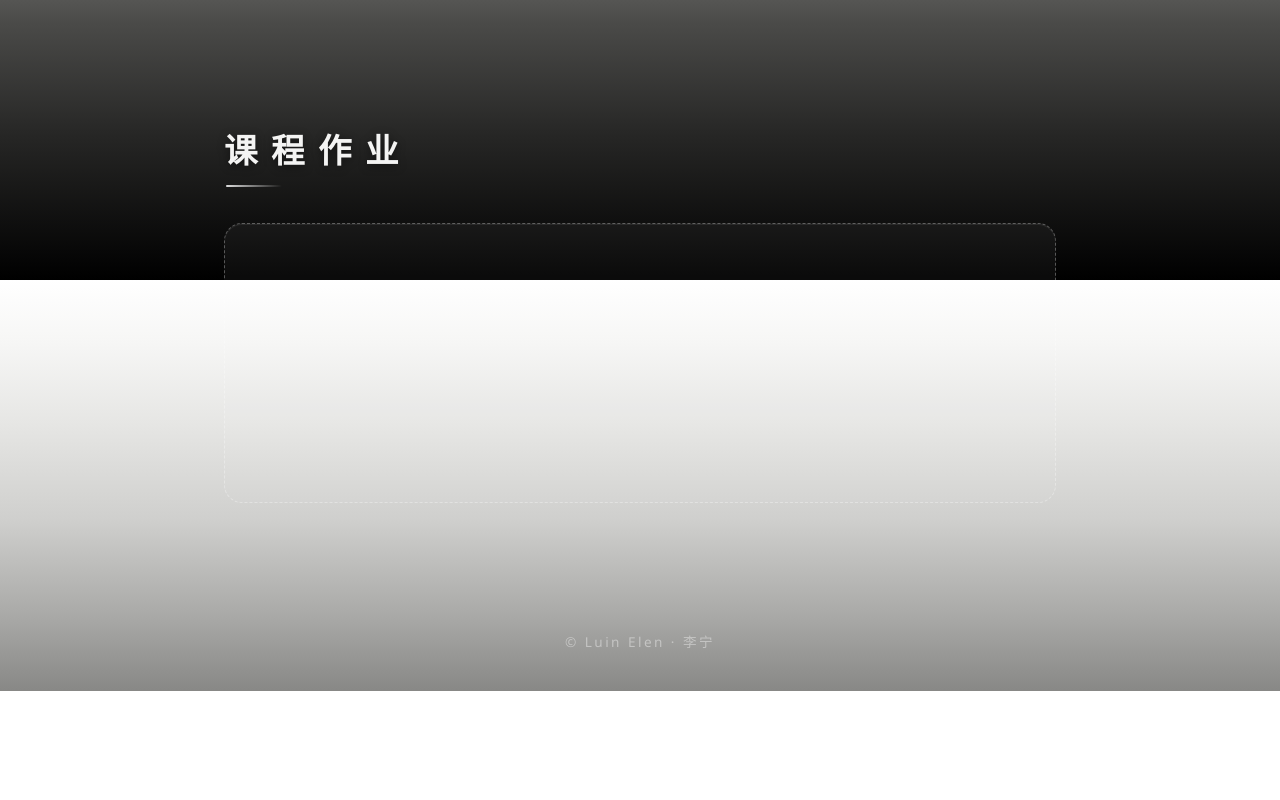
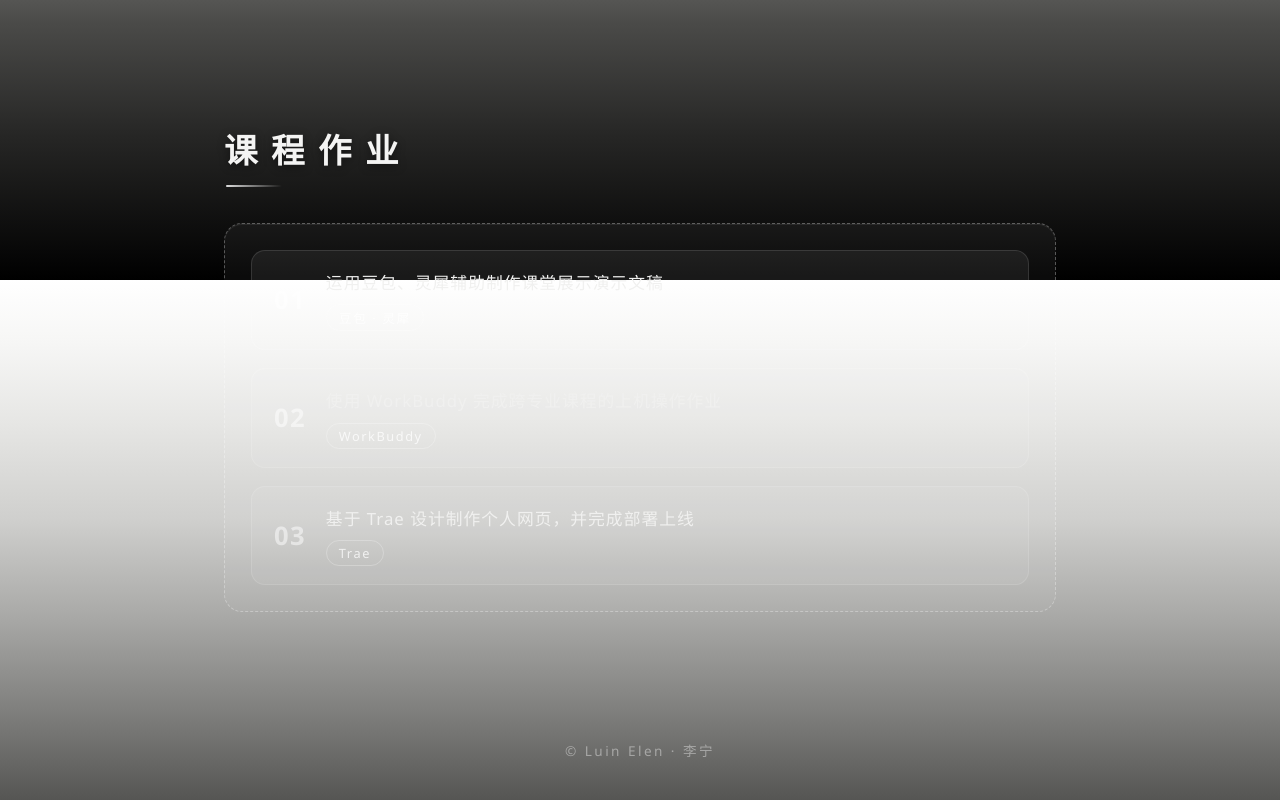
Before and after one commit to Luin-Elen/Luin-s-page, a plain HTML site: page index.html in a window 1280 px wide. Shown: the part 2120-2920 px from the top of the page. Before the commit the page ends 2811 px from the top, so only its background shows below. Drawn offline with Linux system fonts and the light colour scheme.

Commit message:
Add files via upload

```diff
--- a/index.html
+++ b/index.html
@@ -49,7 +49,31 @@
 
     <section id="homework" class="panel">
       <h2>课程作业</h2>
-      <div class="slot"></div>
+      <div class="slot">
+        <ol class="work-list">
+          <li class="work-item">
+            <span class="work-num">01</span>
+            <div class="work-body">
+              <p class="work-text">运用豆包、灵犀辅助制作课堂展示演示文稿</p>
+              <span class="work-tag">豆包 · 灵犀</span>
+            </div>
+          </li>
+          <li class="work-item">
+            <span class="work-num">02</span>
+            <div class="work-body">
+              <p class="work-text">使用 WorkBuddy 完成跨专业课程的上机操作作业</p>
+              <span class="work-tag">WorkBuddy</span>
+            </div>
+          </li>
+          <li class="work-item">
+            <span class="work-num">03</span>
+            <div class="work-body">
+              <p class="work-text">基于 Trae 设计制作个人网页，并完成部署上线</p>
+              <span class="work-tag">Trae</span>
+            </div>
+          </li>
+        </ol>
+      </div>
     </section>
   </main>
 
--- a/style.css
+++ b/style.css
@@ -233,6 +233,63 @@ body {
   box-shadow: inset 0 1px 0 rgba(255, 255, 255, 0.08);
 }
 
+/* ============ 课程作业列表 ============ */
+.work-list {
+  list-style: none;
+  display: flex;
+  flex-direction: column;
+  gap: 18px;
+  padding: 26px;
+}
+
+.work-item {
+  display: flex;
+  align-items: center;
+  gap: 20px;
+  padding: 18px 22px;
+  border-radius: 14px;
+  background: rgba(255, 255, 255, 0.06);
+  border: 1px solid rgba(255, 255, 255, 0.12);
+  transition: background 0.25s ease, transform 0.25s ease;
+}
+
+.work-item:hover {
+  background: rgba(255, 255, 255, 0.13);
+  border-color: rgba(255, 255, 255, 0.28);
+  transform: translateX(4px);
+}
+
+.work-num {
+  font-size: 1.6rem;
+  font-weight: 700;
+  color: rgba(255, 255, 255, 0.5);
+  letter-spacing: 0.05em;
+  flex-shrink: 0;
+}
+
+.work-body {
+  display: flex;
+  flex-direction: column;
+  gap: 7px;
+}
+
+.work-text {
+  color: #f0f0ef;
+  font-size: 1.05rem;
+  letter-spacing: 0.06em;
+  line-height: 1.7;
+}
+
+.work-tag {
+  align-self: flex-start;
+  padding: 3px 12px;
+  font-size: 0.8rem;
+  letter-spacing: 0.12em;
+  color: rgba(255, 255, 255, 0.75);
+  border: 1px solid rgba(255, 255, 255, 0.25);
+  border-radius: 999px;
+}
+
 /* ============ 页脚 ============ */
 footer {
   text-align: center;
```
